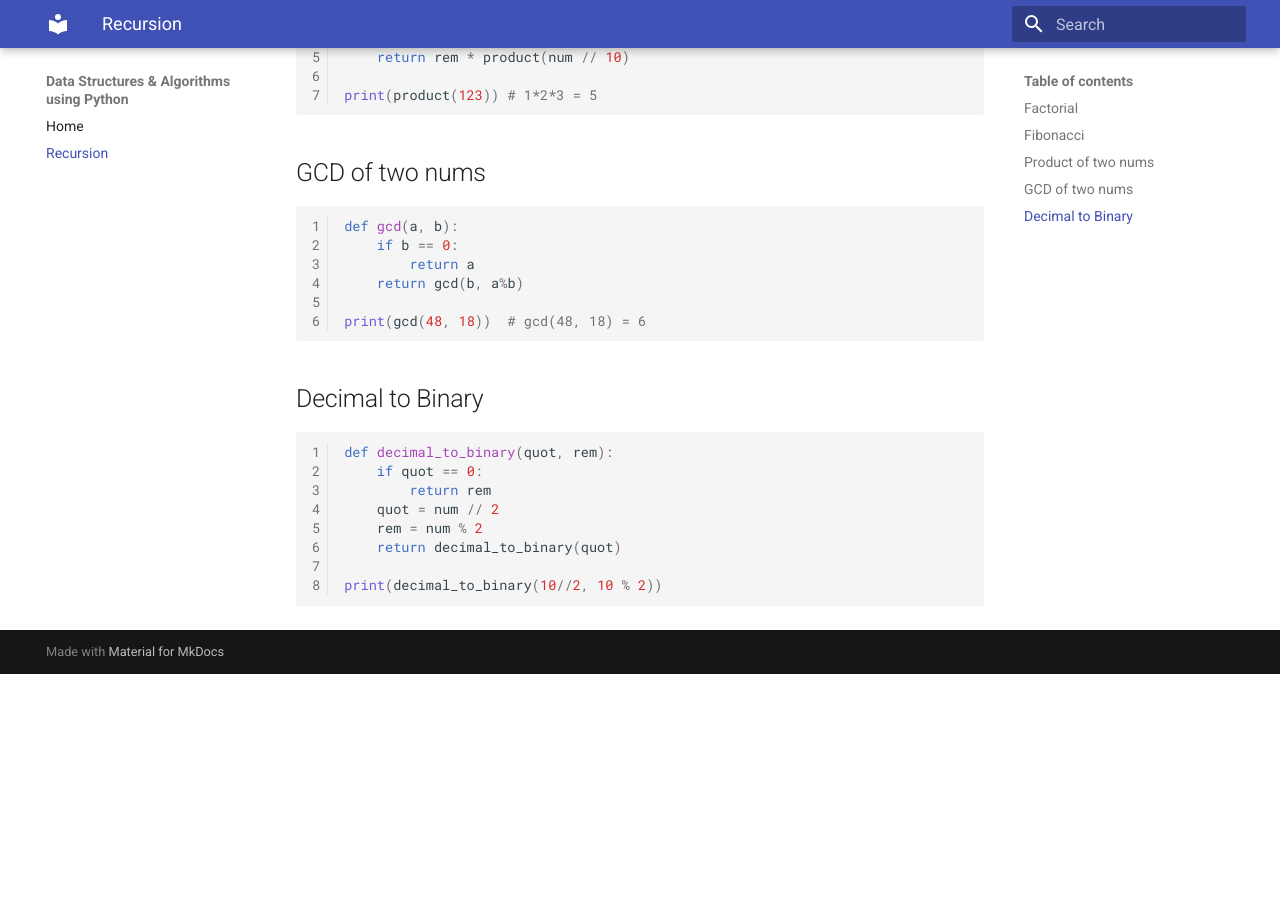
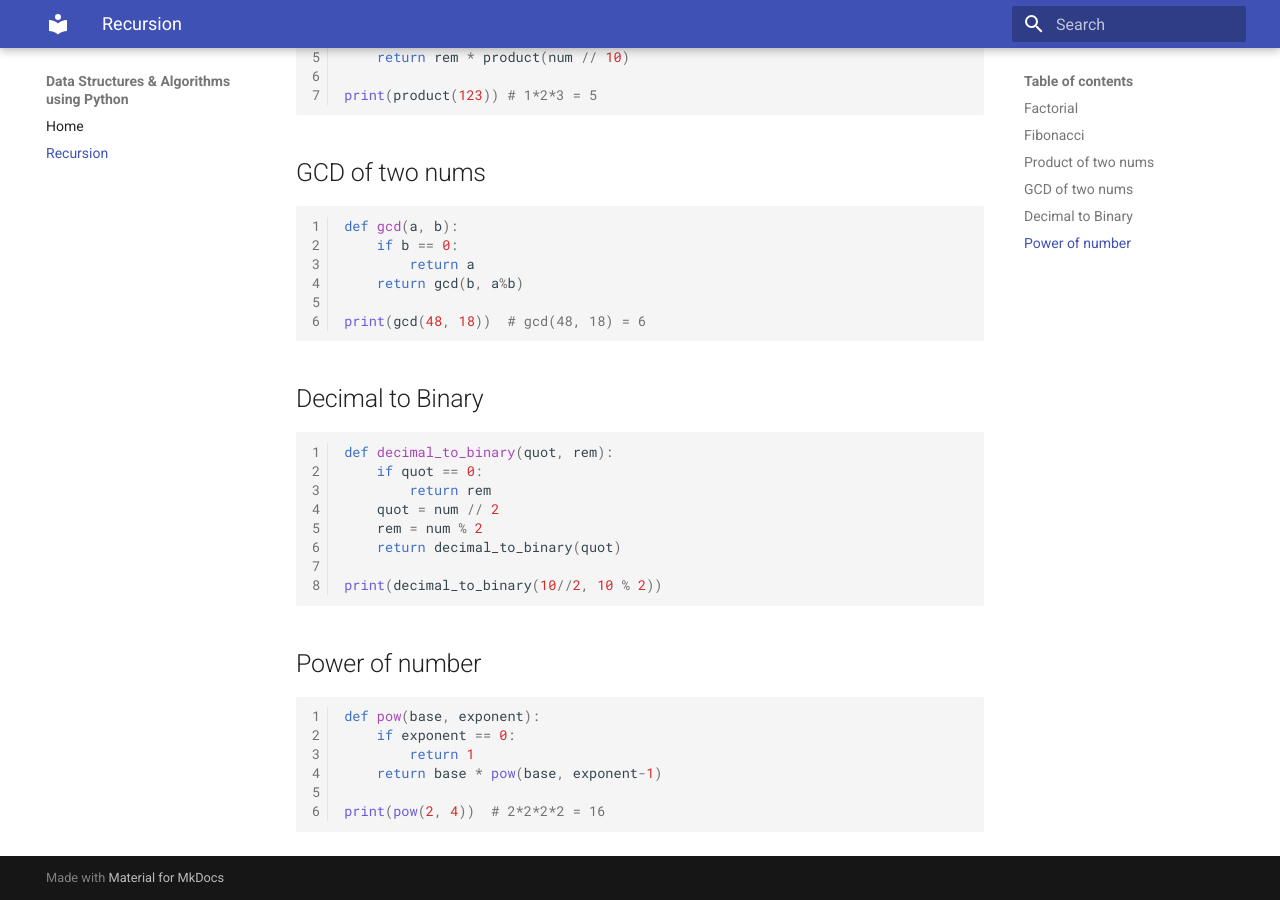
Before and after one commit to SureshKL/data_structures, an MkDocs documentation site: the page built from docs/recursion.md, in a window 1280 px wide and 900 px high, scrolled down 722 px. Built offline with MkDocs 1.6.1 and Material for MkDocs 9.7.7, drawn with Linux system fonts in a browser that asks for light colours; before the commit the page ends 1396 px from its top, so only the background shows below that.

Commit message:
Power of no

````diff
--- a/docs/recursion.md
+++ b/docs/recursion.md
@@ -55,3 +55,13 @@ def decimal_to_binary(quot, rem):
 
 print(decimal_to_binary(10//2, 10 % 2))
 ```
+
+## Power of number
+```py linenums="1"
+def pow(base, exponent):
+    if exponent == 0:
+        return 1
+    return base * pow(base, exponent-1)
+
+print(pow(2, 4))  # 2*2*2*2 = 16
+```
````
Also changed, not shown: 1 other file.
